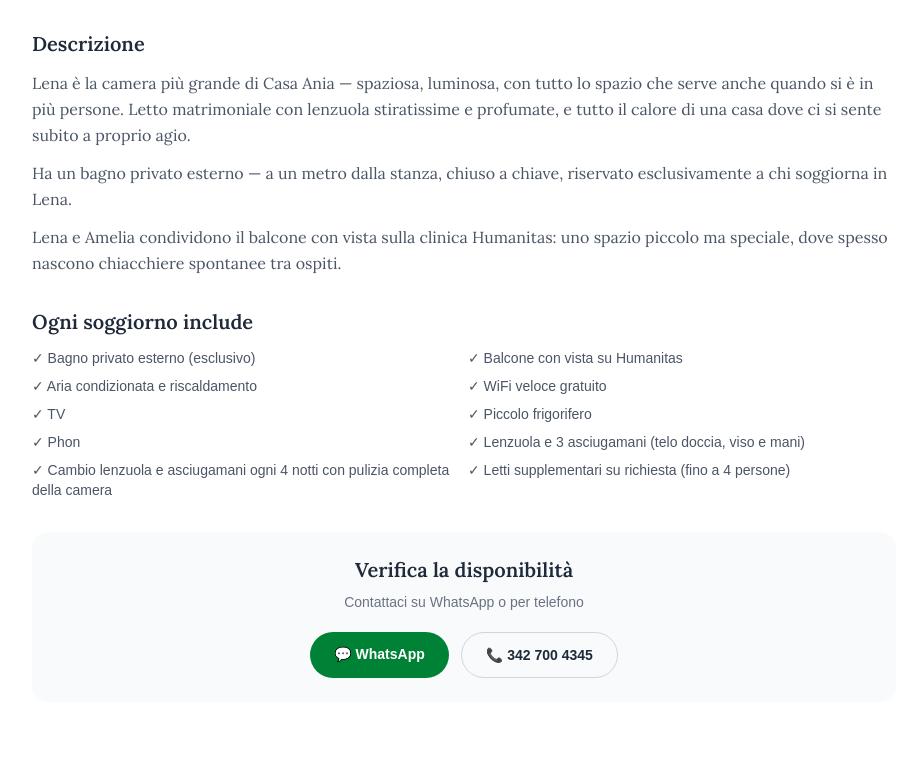
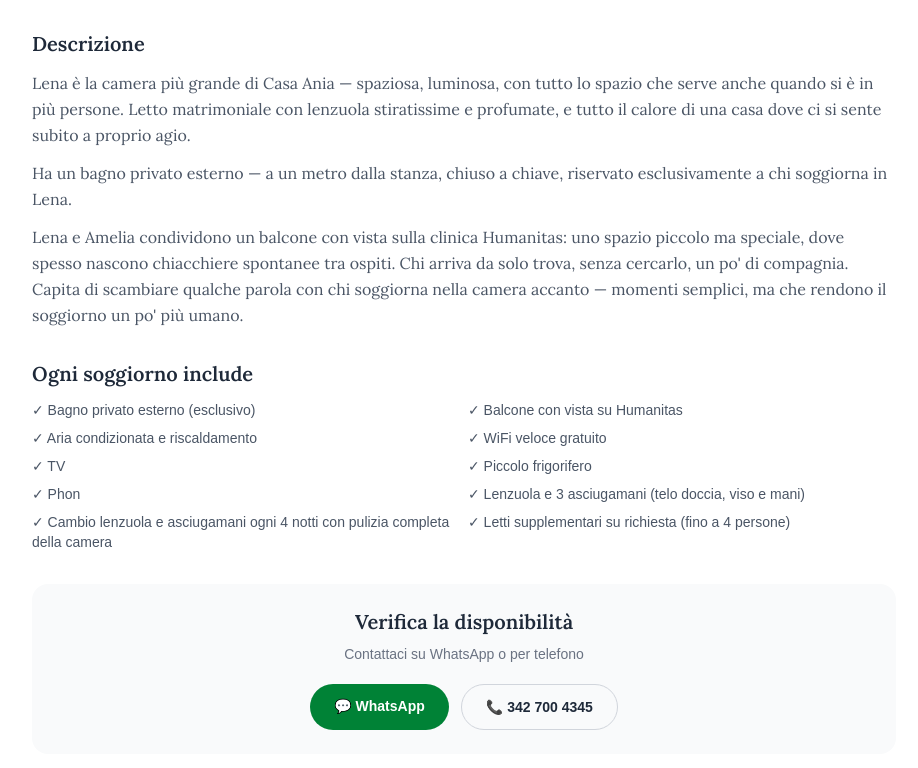
Before and after one commit to CasaAnia/sito-casaania, a Next.js app: page /camere/lena in a window 1280 px wide. Shown: the part 1445-2213 px from the top of the page, without its empty margins (176-1094 px from the left). Before the commit the page ends 2179 px from the top, so only its background shows below. Built offline with nearby package versions, Linux system fonts and the light colour scheme.

Commit message:
Lena: descrizione balcone uguale ad Amelia

```diff
--- a/app/camere/lena/page.tsx
+++ b/app/camere/lena/page.tsx
@@ -85,7 +85,9 @@ export default function CameraLena() {
             Ha un bagno privato esterno — a un metro dalla stanza, chiuso a chiave, riservato esclusivamente a chi soggiorna in Lena.
           </p>
           <p style={{ fontFamily: "'Lora', serif" }} className="text-gray-600 leading-relaxed">
-            Lena e Amelia condividono il balcone con vista sulla clinica Humanitas: uno spazio piccolo ma speciale, dove spesso nascono chiacchiere spontanee tra ospiti.
+            Lena e Amelia condividono un balcone con vista sulla clinica Humanitas: uno spazio piccolo ma speciale,
+            dove spesso nascono chiacchiere spontanee tra ospiti. Chi arriva da solo trova, senza cercarlo, un po' di compagnia.
+            Capita di scambiare qualche parola con chi soggiorna nella camera accanto — momenti semplici, ma che rendono il soggiorno un po' più umano.
           </p>
         </div>
 
```
